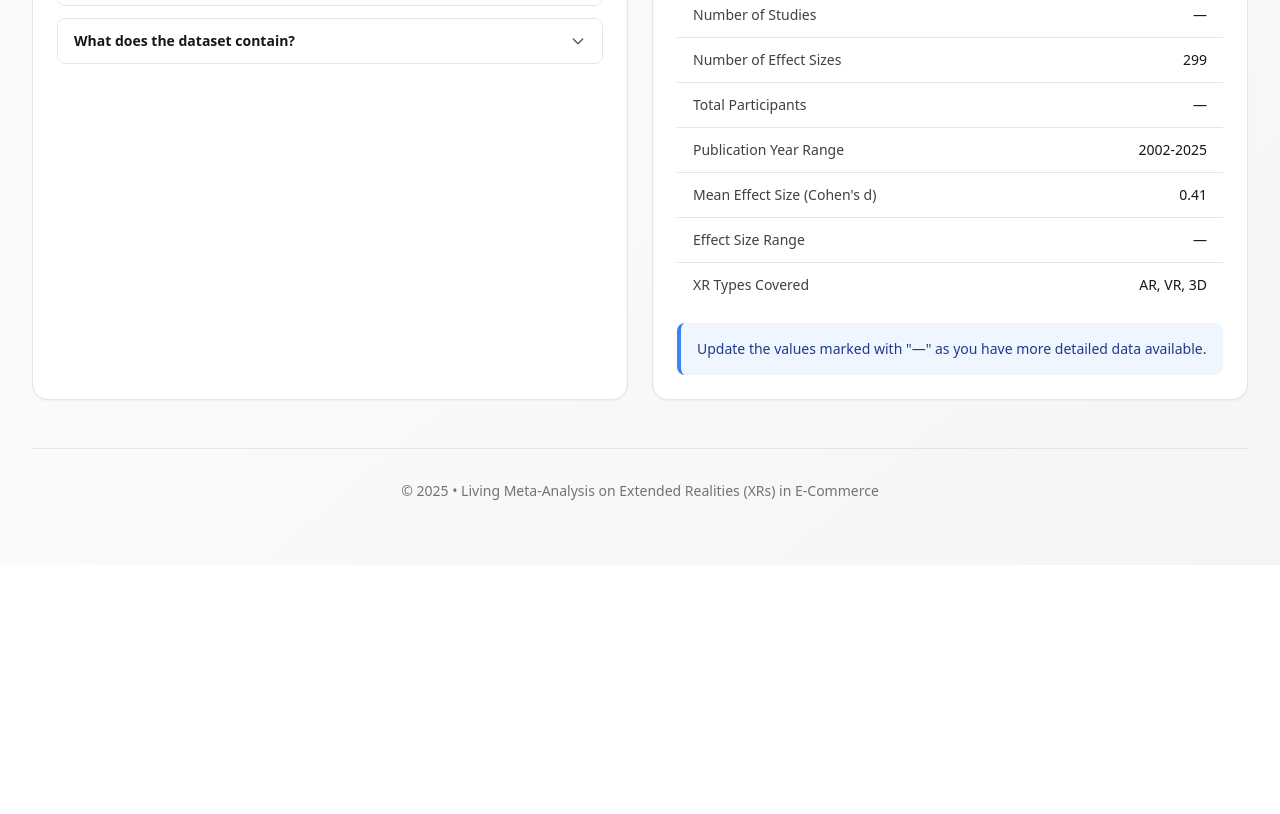
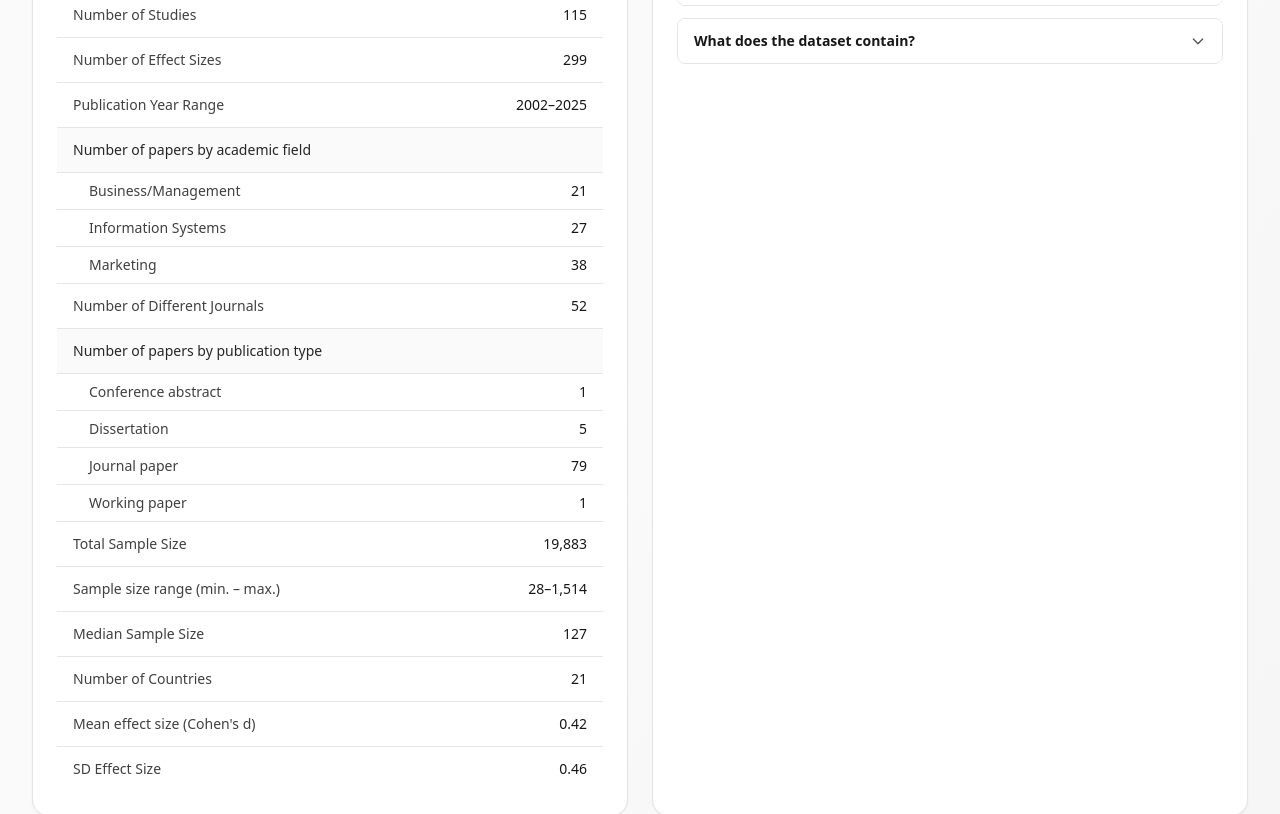
Before and after one commit to KU9197/LivingMetaRealities, a React (Create React App) app: page /data in a window 1280 px wide. Shown: the part 520-1334 px from the top of the page. Before the commit the page ends 1085 px from the top, so only its background shows below. Built offline with nearby package versions, Linux system fonts and the light colour scheme; the HTML template or start-up script is replaced by a standard one.

Commit message:
Add descriptive statistics table to Data page and update Livingmeta survey embed

```diff
--- a/src/pages/Data.tsx
+++ b/src/pages/Data.tsx
@@ -37,6 +37,107 @@ export default function Data() {
       </PageSection>
 
       <div className="grid gap-6 lg:grid-cols-2">
+        <Card title="Descriptive Statistics">
+          <div className="overflow-x-auto">
+            <table className="w-full text-sm">
+              <thead>
+                <tr className="border-b-2 border-neutral-300">
+                  <th className="text-left py-3 px-4 font-semibold text-neutral-900">Metric</th>
+                  <th className="text-right py-3 px-4 font-semibold text-neutral-900">Value</th>
+                </tr>
+              </thead>
+              <tbody className="divide-y divide-neutral-200">
+                <tr className="hover:bg-neutral-50 transition-colors">
+                  <td className="py-3 px-4 text-neutral-700">Number of Papers</td>
+                  <td className="py-3 px-4 text-right font-medium text-neutral-900">86</td>
+                </tr>
+                <tr className="hover:bg-neutral-50 transition-colors">
+                  <td className="py-3 px-4 text-neutral-700">Number of Studies</td>
+                  <td className="py-3 px-4 text-right font-medium text-neutral-900">115</td>
+                </tr>
+                <tr className="hover:bg-neutral-50 transition-colors">
+                  <td className="py-3 px-4 text-neutral-700">Number of Effect Sizes</td>
+                  <td className="py-3 px-4 text-right font-medium text-neutral-900">299</td>
+                </tr>
+                <tr className="hover:bg-neutral-50 transition-colors">
+                  <td className="py-3 px-4 text-neutral-700">Publication Year Range</td>
+                  <td className="py-3 px-4 text-right font-medium text-neutral-900">2002–2025</td>
+                </tr>
+
+                <tr className="bg-neutral-50">
+                  <td colSpan={2} className="py-3 px-4 text-neutral-800 font-medium">
+                    Number of papers by academic field
+                  </td>
+                </tr>
+                <tr className="hover:bg-neutral-50 transition-colors">
+                  <td className="py-2 pl-8 pr-4 text-neutral-700">Business/Management</td>
+                  <td className="py-2 px-4 text-right font-medium text-neutral-900">21</td>
+                </tr>
+                <tr className="hover:bg-neutral-50 transition-colors">
+                  <td className="py-2 pl-8 pr-4 text-neutral-700">Information Systems</td>
+                  <td className="py-2 px-4 text-right font-medium text-neutral-900">27</td>
+                </tr>
+                <tr className="hover:bg-neutral-50 transition-colors">
+                  <td className="py-2 pl-8 pr-4 text-neutral-700">Marketing</td>
+                  <td className="py-2 px-4 text-right font-medium text-neutral-900">38</td>
+                </tr>
+
+                <tr className="hover:bg-neutral-50 transition-colors">
+                  <td className="py-3 px-4 text-neutral-700">Number of Different Journals</td>
+                  <td className="py-3 px-4 text-right font-medium text-neutral-900">52</td>
+                </tr>
+
+                <tr className="bg-neutral-50">
+                  <td colSpan={2} className="py-3 px-4 text-neutral-800 font-medium">
+                    Number of papers by publication type
+                  </td>
+                </tr>
+                <tr className="hover:bg-neutral-50 transition-colors">
+                  <td className="py-2 pl-8 pr-4 text-neutral-700">Conference abstract</td>
+                  <td className="py-2 px-4 text-right font-medium text-neutral-900">1</td>
+                </tr>
+                <tr className="hover:bg-neutral-50 transition-colors">
+                  <td className="py-2 pl-8 pr-4 text-neutral-700">Dissertation</td>
+                  <td className="py-2 px-4 text-right font-medium text-neutral-900">5</td>
+                </tr>
+                <tr className="hover:bg-neutral-50 transition-colors">
+                  <td className="py-2 pl-8 pr-4 text-neutral-700">Journal paper</td>
+                  <td className="py-2 px-4 text-right font-medium text-neutral-900">79</td>
+                </tr>
+                <tr className="hover:bg-neutral-50 transition-colors">
+                  <td className="py-2 pl-8 pr-4 text-neutral-700">Working paper</td>
+                  <td className="py-2 px-4 text-right font-medium text-neutral-900">1</td>
+                </tr>
+
+                <tr className="hover:bg-neutral-50 transition-colors">
+                  <td className="py-3 px-4 text-neutral-700">Total Sample Size</td>
+                  <td className="py-3 px-4 text-right font-medium text-neutral-900">19,883</td>
+                </tr>
+                <tr className="hover:bg-neutral-50 transition-colors">
+                  <td className="py-3 px-4 text-neutral-700">Sample size range (min. – max.)</td>
+                  <td className="py-3 px-4 text-right font-medium text-neutral-900">28–1,514</td>
+                </tr>
+                <tr className="hover:bg-neutral-50 transition-colors">
+                  <td className="py-3 px-4 text-neutral-700">Median Sample Size</td>
+                  <td className="py-3 px-4 text-right font-medium text-neutral-900">127</td>
+                </tr>
+                <tr className="hover:bg-neutral-50 transition-colors">
+                  <td className="py-3 px-4 text-neutral-700">Number of Countries</td>
+                  <td className="py-3 px-4 text-right font-medium text-neutral-900">21</td>
+                </tr>
+                <tr className="hover:bg-neutral-50 transition-colors">
+                  <td className="py-3 px-4 text-neutral-700">Mean effect size (Cohen's d)</td>
+                  <td className="py-3 px-4 text-right font-medium text-neutral-900">0.42</td>
+                </tr>
+                <tr className="hover:bg-neutral-50 transition-colors">
+                  <td className="py-3 px-4 text-neutral-700">SD Effect Size</td>
+                  <td className="py-3 px-4 text-right font-medium text-neutral-900">0.46</td>
+                </tr>
+              </tbody>
+            </table>
+          </div>
+        </Card>
+
         <Card title="Information on Dataset">
           <div className="space-y-3">
             {/* Question 1 */}
@@ -135,59 +236,6 @@ export default function Data() {
             </div>
           </div>
         </Card>
-
-        <Card title="Descriptive Statistics">
-          <div className="overflow-x-auto">
-            <table className="w-full text-sm">
-              <thead>
-                <tr className="border-b-2 border-neutral-300">
-                  <th className="text-left py-3 px-4 font-semibold text-neutral-900">Metric</th>
-                  <th className="text-right py-3 px-4 font-semibold text-neutral-900">Value</th>
-                </tr>
-              </thead>
-              <tbody className="divide-y divide-neutral-200">
-                <tr className="hover:bg-neutral-50 transition-colors">
-                  <td className="py-3 px-4 text-neutral-700">Number of Papers</td>
-                  <td className="py-3 px-4 text-right font-medium text-neutral-900">115</td>
-                </tr>
-                <tr className="hover:bg-neutral-50 transition-colors">
-                  <td className="py-3 px-4 text-neutral-700">Number of Studies</td>
-                  <td className="py-3 px-4 text-right font-medium text-neutral-900">—</td>
-                </tr>
-                <tr className="hover:bg-neutral-50 transition-colors">
-                  <td className="py-3 px-4 text-neutral-700">Number of Effect Sizes</td>
-                  <td className="py-3 px-4 text-right font-medium text-neutral-900">299</td>
-                </tr>
-                <tr className="hover:bg-neutral-50 transition-colors">
-                  <td className="py-3 px-4 text-neutral-700">Total Participants</td>
-                  <td className="py-3 px-4 text-right font-medium text-neutral-900">—</td>
-                </tr>
-                <tr className="hover:bg-neutral-50 transition-colors">
-                  <td className="py-3 px-4 text-neutral-700">Publication Year Range</td>
-                  <td className="py-3 px-4 text-right font-medium text-neutral-900">2002-2025</td>
-                </tr>
-                <tr className="hover:bg-neutral-50 transition-colors">
-                  <td className="py-3 px-4 text-neutral-700">Mean Effect Size (Cohen's d)</td>
-                  <td className="py-3 px-4 text-right font-medium text-neutral-900">0.41</td>
-                </tr>
-                <tr className="hover:bg-neutral-50 transition-colors">
-                  <td className="py-3 px-4 text-neutral-700">Effect Size Range</td>
-                  <td className="py-3 px-4 text-right font-medium text-neutral-900">—</td>
-                </tr>
-                <tr className="hover:bg-neutral-50 transition-colors">
-                  <td className="py-3 px-4 text-neutral-700">XR Types Covered</td>
-                  <td className="py-3 px-4 text-right font-medium text-neutral-900">AR, VR, 3D</td>
-                </tr>
-              </tbody>
-            </table>
-          </div>
-
-          <div className="mt-4 bg-blue-50 border-l-4 border-blue-500 p-4 rounded-lg">
-            <p className="text-sm text-blue-900">
-              Update the values marked with "—" as you have more detailed data available.
-            </p>
-          </div>
-        </Card>
       </div>
     </div>
   );
--- a/src/pages/Livingmeta.tsx
+++ b/src/pages/Livingmeta.tsx
@@ -23,37 +23,20 @@ export default function LivingMeta() {
 
         <Card title="Google forms or Qualtrics Survey">
           <div className="space-y-4">
-            <div className="bg-neutral-50 rounded-lg border-2 border-neutral-200 p-8 min-h-[500px] flex items-center justify-center">
-              <div className="text-center space-y-4 max-w-lg">
-                <div className="text-6xl">📝</div>
-                <div>
-                  <h3 className="text-lg font-semibold text-neutral-900 mb-2">
-                    Survey Form Placeholder
-                  </h3>
-                  <p className="text-neutral-600 text-sm leading-relaxed">
-                    Embed your Google Forms or Qualtrics survey here to collect new study data from contributors.
-                  </p>
-                </div>
-                <div className="bg-white rounded-lg p-4 border border-neutral-300 text-left">
-                  <p className="text-xs text-neutral-700 font-mono">
-                    {`<iframe\n  src="YOUR_SURVEY_URL"\n  width="100%"\n  height="500px"\n  frameBorder="0"\n/>`}
-                  </p>
-                </div>
-              </div>
+            <div className="bg-neutral-50 rounded-lg border-2 border-neutral-200 p-4 md:p-6">
+              <iframe
+                src="https://docs.google.com/forms/d/e/1FAIpQLSfoJFMODryA50v43CWvS_XEglyG2KeUA6TeViJ1lv1cnWKGyw/viewform?embedded=true"
+                width="100%"
+                height="645"
+                frameBorder="0"
+                marginHeight={0}
+                marginWidth={0}
+                title="Living Meta Realities Submission Form"
+                className="w-full rounded-lg bg-white"
+              >
+                Loading…
+              </iframe>
             </div>
-
-            {/* Uncomment and add your survey URL when ready:
-            <iframe
-              src="YOUR_GOOGLE_FORMS_OR_QUALTRICS_URL_HERE"
-              width="100%"
-              height="800px"
-              frameBorder="0"
-              title="Living Meta-Analysis Submission Form"
-              className="rounded-lg"
-            >
-              Loading…
-            </iframe>
-            */}
 
             <div className="bg-blue-50 border-l-4 border-blue-500 p-4 rounded-lg">
               <p className="text-sm text-blue-900">
```
